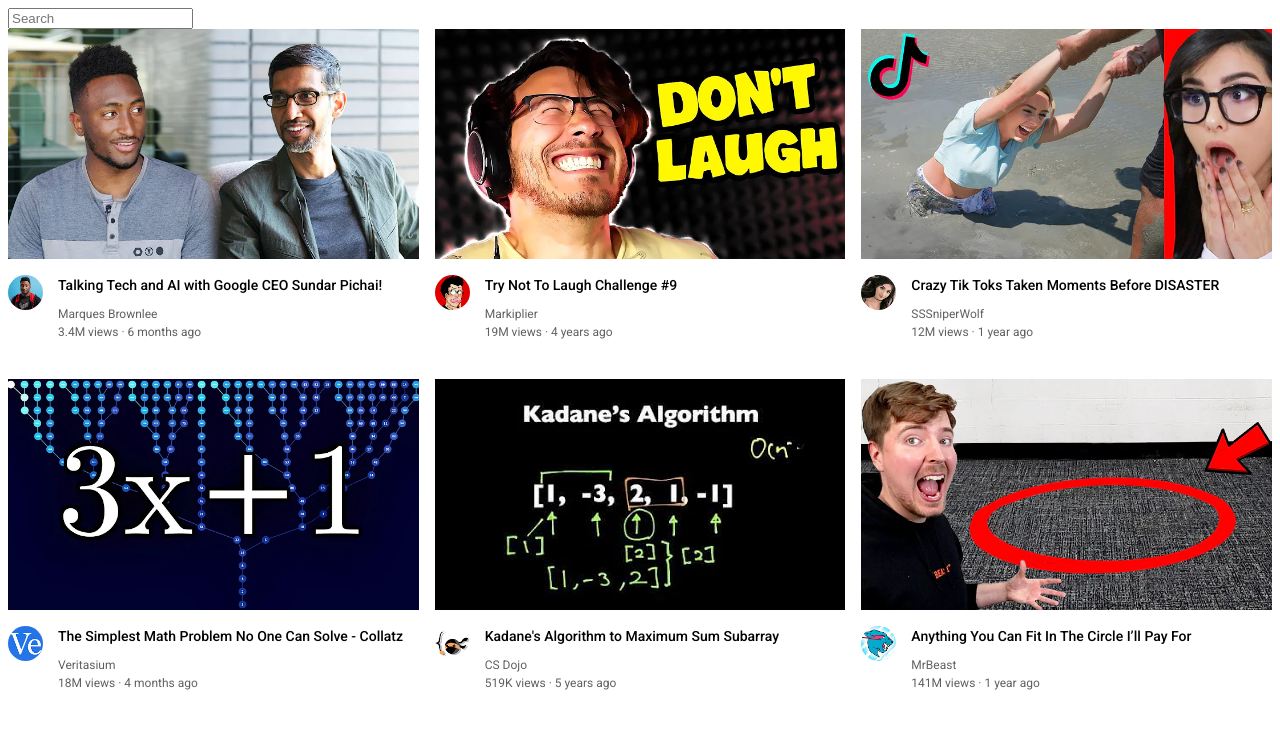
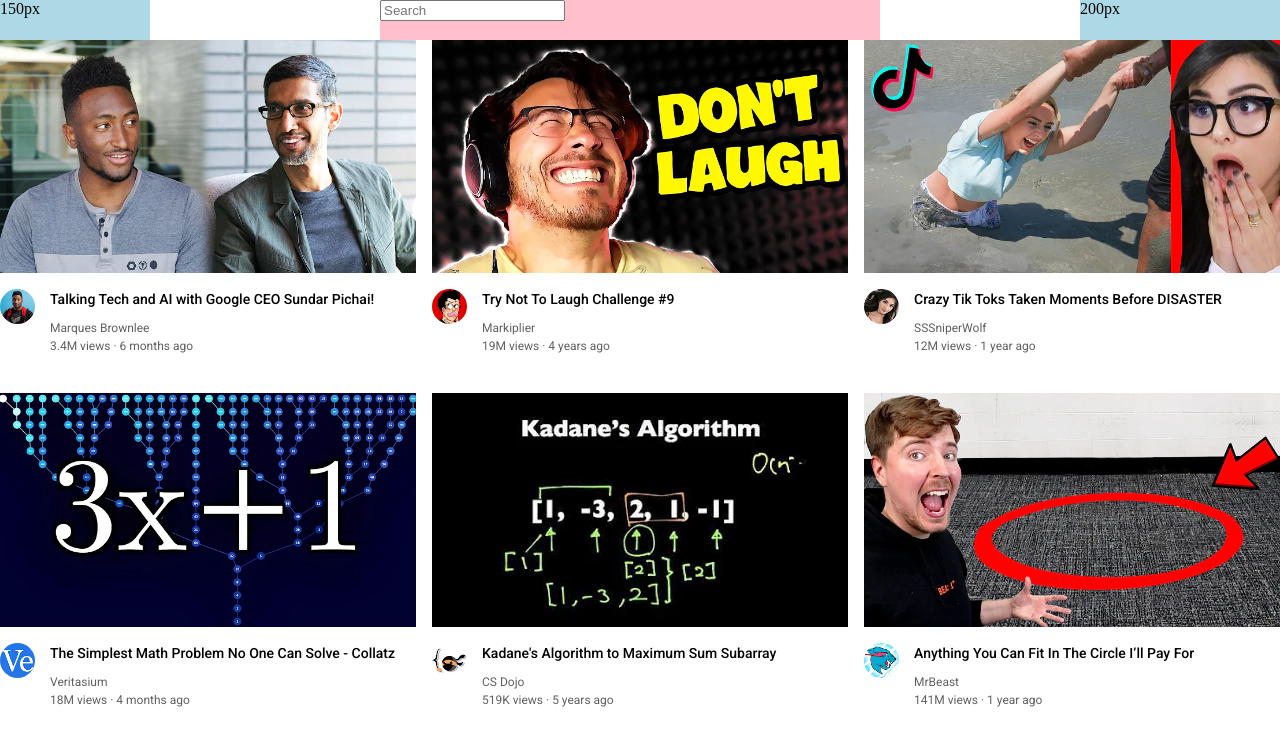
Before and after one commit to pranavpaul2006/youtube-clone, a plain HTML site: page index.html in a window 1280 px wide. Drawn offline with Linux system fonts and the light colour scheme.

Commit message:
tried out flexbox

```diff
--- a/index.html
+++ b/index.html
@@ -5,13 +5,22 @@
     <meta name="viewport" content="width=device-width, initial-scale=1.0">
     <title>Youtube</title>
 
-    <link rel="stylesheet" href="style.css">
+    <link rel="stylesheet" href="styles/general.css">
+    <link rel="stylesheet" href="styles/header.css">
+    <link rel="stylesheet" href="styles/video.css">
+
     <link rel="preconnect" href="https://fonts.googleapis.com">
     <link rel="preconnect" href="https://fonts.gstatic.com" crossorigin>
     <link href="https://fonts.googleapis.com/css2?family=Roboto:ital,wght@0,100..900;1,100..900&display=swap" rel="stylesheet">
 </head>
 <body>
-    <input class="search-bar"  type="text" placeholder="Search">
+    <div class="header">
+        <div class="left_section">150px</div>
+        <div class="middle_section">
+            <input class="search-bar"  type="text" placeholder="Search">
+        </div>
+        <div class="right_section">200px</div>
+    </div>
     <div class="video-grid">
         <div class="video-preview">
         <div class="thumbnail-row"><img class="thumbnail" src="thumbnails/thumbnail-1.webp"></div>
--- /dev/null
+++ b/styles/general.css
@@ -0,0 +1,10 @@
+p{
+    margin-top: 0;
+    margin-bottom: 0;
+    font-family: roboto ,arial;
+
+}
+
+body{
+    margin: 0px;
+}
--- /dev/null
+++ b/styles/header.css
@@ -0,0 +1,23 @@
+.header{
+    display: flex;
+    flex-direction: row;
+    height: 40px;
+    justify-content: space-between;
+}
+.left_section{
+    background-color: lightblue;
+    width: 150px;
+}
+
+.middle_section{
+    background-color: pink;
+    flex: 1;
+    max-width: 500px;
+    margin-left: 60px;
+    margin-right: 30px;
+}
+
+.right_section{
+    background-color: lightblue;
+    width: 200px;
+}
--- a/style.css
+++ b/styles/video.css
@@ -1,10 +1,3 @@
-p{
-    margin-top: 0;
-    margin-bottom: 0;
-    font-family: roboto ,arial;
-
-}
-
 .thumbnail{
     width: 100%;
 }
@@ -16,9 +9,7 @@ p{
     line-height: 20px;
     margin-bottom: 12px;
 }
-.search-bar{
-    display: block;
-}
+
 .video-info-grid{
     display: grid;
     grid-template-columns: 50px 1fr;
```
